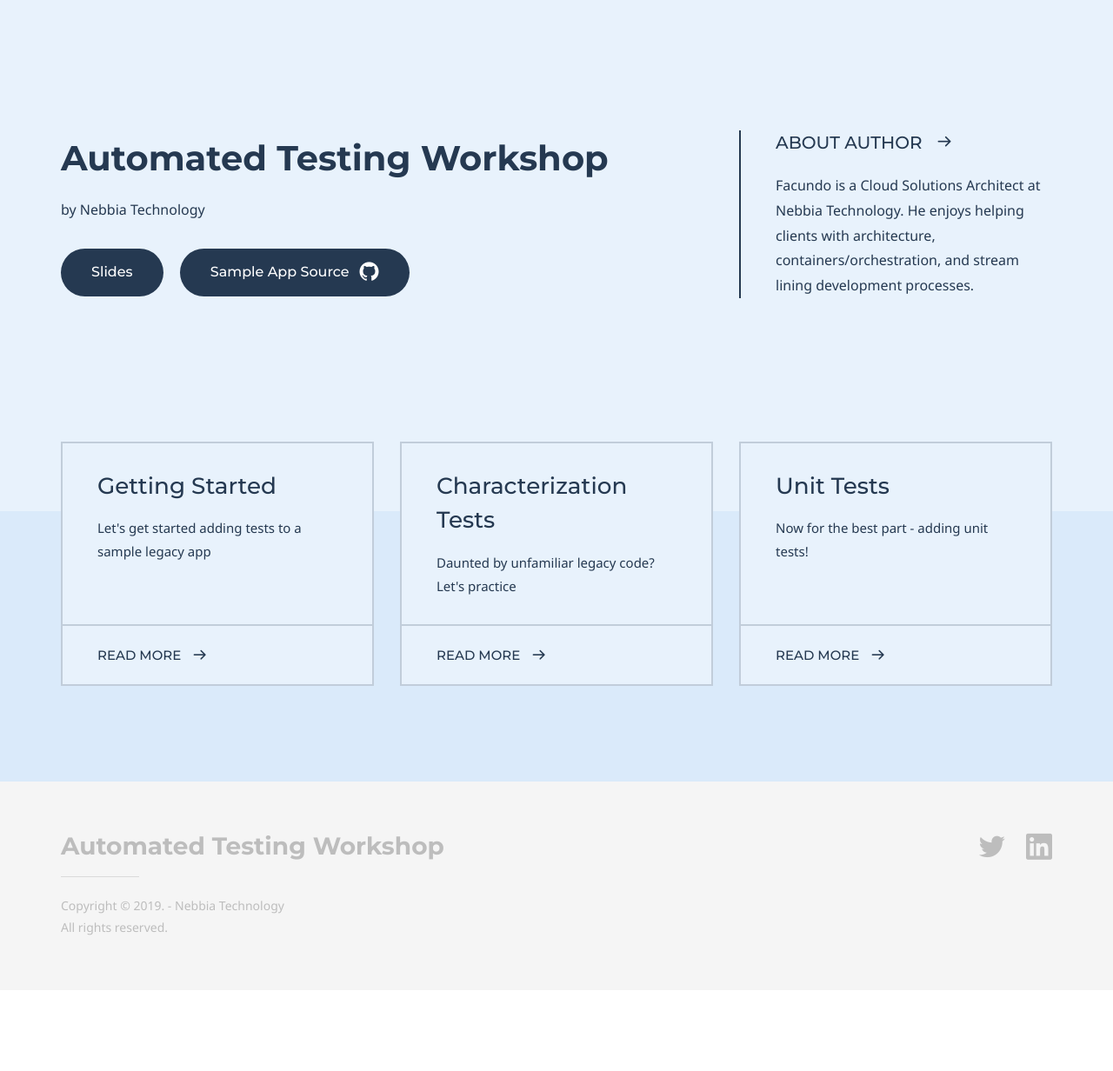
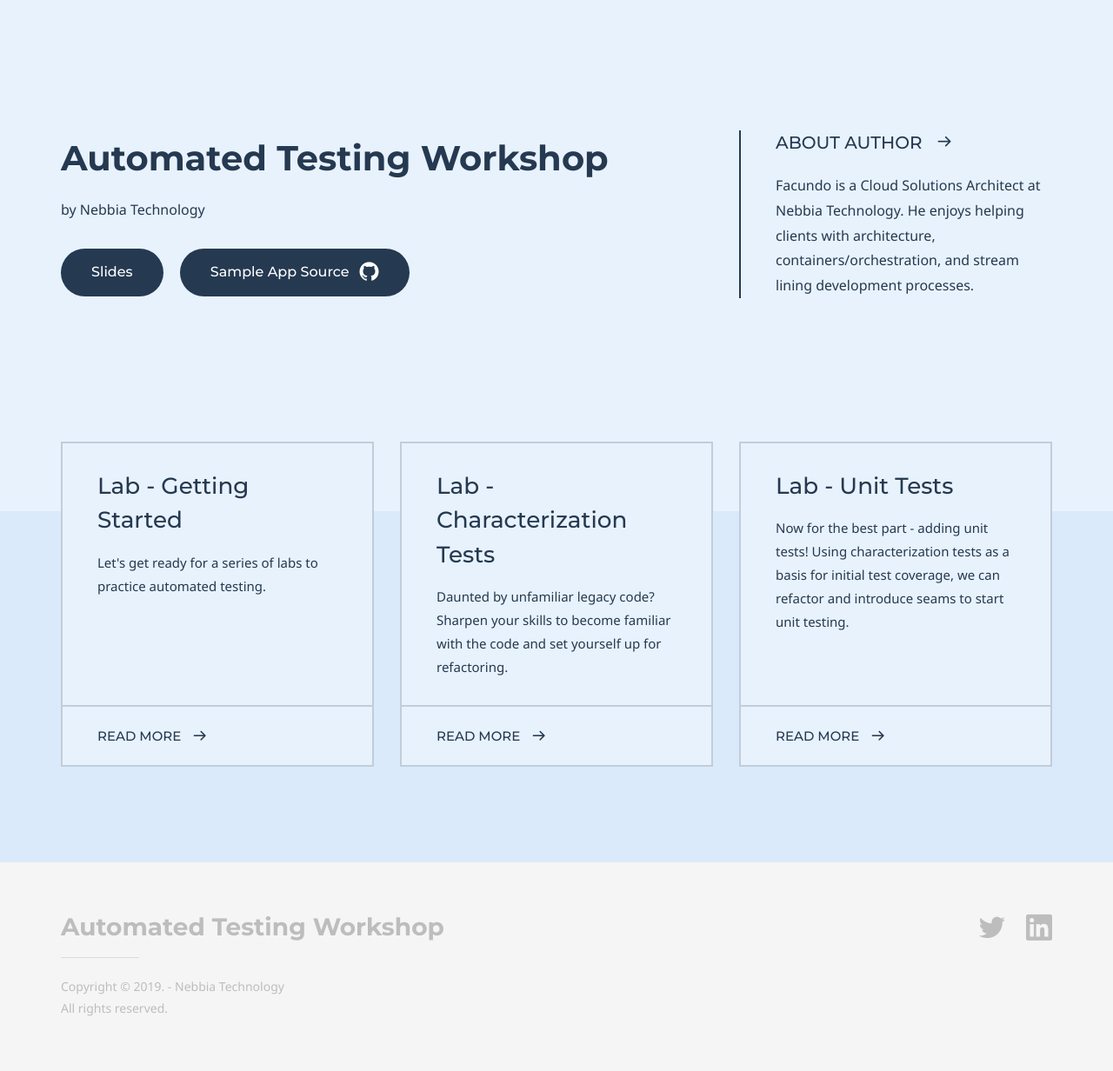
Before and after one commit to fgauna12/newsig-devops-workshop, a Jekyll site: the page built from index.md, in a window 1280 px wide. Shown: the whole page at 87% size. Built offline with Jekyll 4.4.1, drawn with Linux system fonts in a browser that asks for light colours; some web fonts are replaced; before the commit the page ends 1139 px from its top, so only the background shows below that.

Commit message:
Changed some of the tiles in the beginning

```diff
--- a/index.md
+++ b/index.md
@@ -24,16 +24,16 @@
 
 # Grid navigation
 grid_navigation:
-    - title: Getting Started
-      excerpt: Let's get started adding tests to a sample legacy app
+    - title: Lab - Getting Started
+      excerpt: "Let's get ready for a series of labs to practice automated testing."
       cta: Read More
       url: 'getting-started'
-    - title: Characterization Tests
-      excerpt: Daunted by unfamiliar legacy code? Let's practice
+    - title: Lab - Characterization Tests
+      excerpt: "Daunted by unfamiliar legacy code? Sharpen your skills to become familiar with the code and set yourself up for refactoring."
       cta: Read More
       url: 'lab-characterization'
-    - title: Unit Tests
-      excerpt: Now for the best part - adding unit tests!
+    - title: Lab - Unit Tests
+      excerpt: "Now for the best part - adding unit tests! Using characterization tests as a basis for initial test coverage, we can refactor and introduce seams to start unit testing."
       cta: Read More
       url: 'lab-unit-tests'
 ---
```
